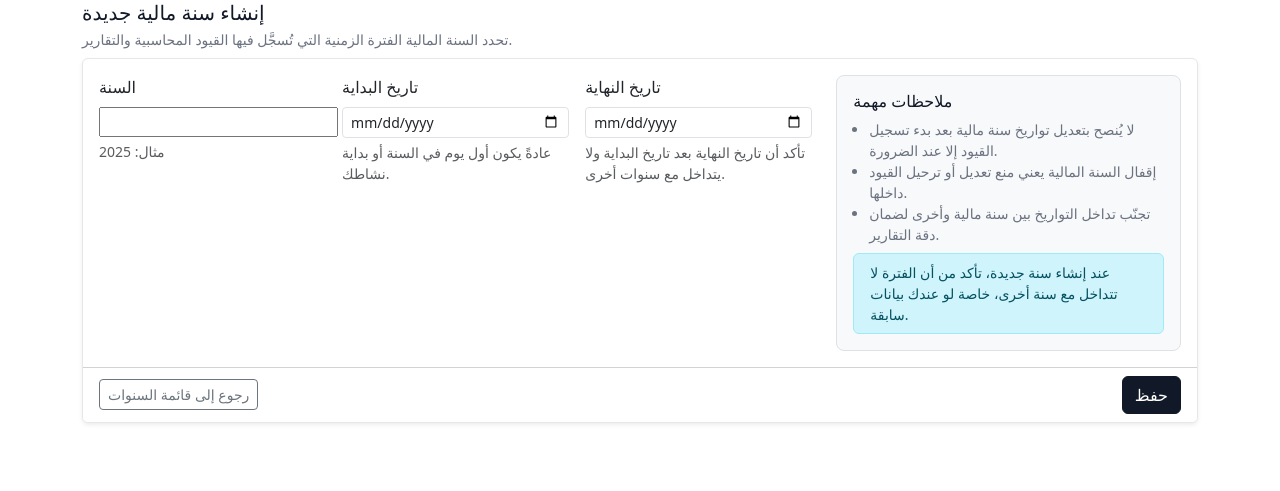
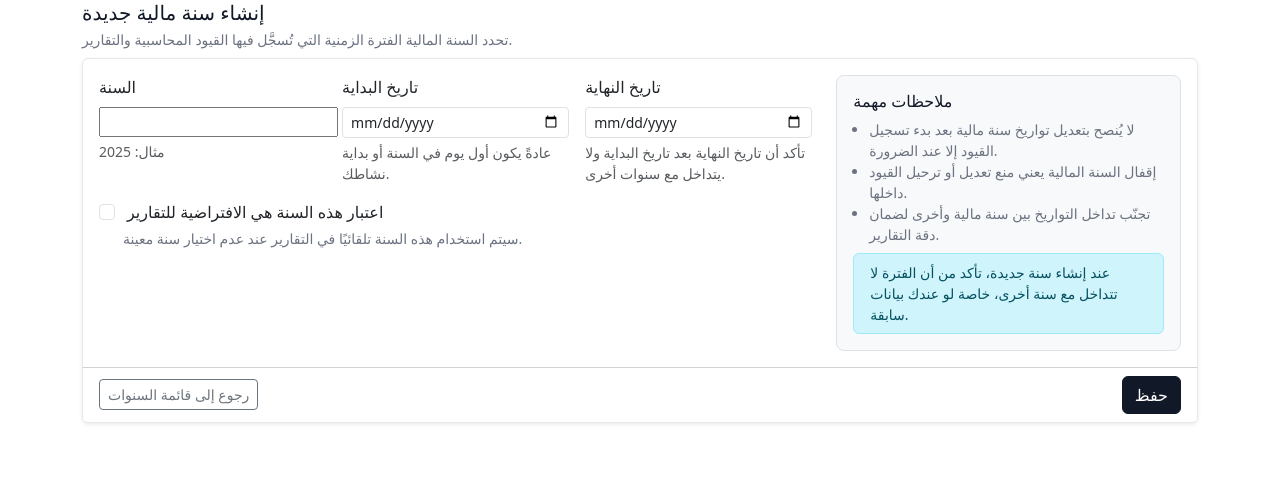
Before and after one commit to busaidi/mazoonaluminum.com, a Django app: template templates/ledger/settings/fiscal_year_form.html in a window 1280 px wide. Shown: the part 180-671 px from the top of the page. Run offline with Django 5.2, Linux system fonts and the light colour scheme; the template is opened without the code that fills it: values that come from a table or form of the project are taken from there, others are empty.

Commit message:
fiscal year set defualt

```diff
--- a/ledger/forms.py
+++ b/ledger/forms.py
@@ -216,12 +216,13 @@ class AccountLedgerFilterForm(forms.Form):
 class FiscalYearForm(forms.ModelForm):
     class Meta:
         model = FiscalYear
-        fields = ["year", "start_date", "end_date", "is_closed"]
+        fields = ["year", "start_date", "end_date", "is_closed", "is_default"]
         labels = {
             "year": _("السنة"),
             "start_date": _("تاريخ البداية"),
             "end_date": _("تاريخ النهاية"),
             "is_closed": _("مقفلة؟"),
+            "is_default": _("سنة افتراضية للتقارير؟"),
         }
         widgets = {
             "start_date": forms.DateInput(
@@ -229,6 +230,9 @@ class FiscalYearForm(forms.ModelForm):
             ),
             "end_date": forms.DateInput(
                 attrs={"type": "date", "class": "form-control form-control-sm"}
+            ),
+            "is_default": forms.CheckboxInput(
+                attrs={"class": "form-check-input"}
             ),
         }
 
@@ -241,7 +245,9 @@ class FiscalYearForm(forms.ModelForm):
             raise forms.ValidationError(
                 _("تاريخ البداية لا يمكن أن يكون بعد تاريخ النهاية.")
             )
-
+        # TODO
+        # لو حاب مستقبلاً تمنع جعل سنة مقفلة افتراضية، تقدر تضيف هنا تحقق
+        # لكن حالياً الإقفال يتم من View مستقل، فمش ضروري
         return cleaned_data
 
 
--- a/ledger/models.py
+++ b/ledger/models.py
@@ -28,12 +28,20 @@ class FiscalYear(models.Model):
     - start_date
     - end_date
     - is_closed
+    - is_default (optional default year for reports)
     """
 
     year = models.PositiveIntegerField(unique=True, verbose_name=_("السنة"))
     start_date = models.DateField(verbose_name=_("تاريخ البداية"))
     end_date = models.DateField(verbose_name=_("تاريخ النهاية"))
     is_closed = models.BooleanField(default=False, verbose_name=_("مقفلة؟"))
+    is_default = models.BooleanField(
+        default=False,
+        verbose_name=_("سنة افتراضية للتقارير؟"),
+        help_text=_(
+            "تُستخدم هذه السنة كافتراضي في التقارير عند عدم اختيار سنة أخرى."
+        ),
+    )
 
     objects = FiscalYearManager()
 
@@ -52,6 +60,14 @@ class FiscalYear(models.Model):
         التفويض للـ Manager عشان يظل المنطق في طبقة واحدة.
         """
         return cls.objects.for_date(date)
+
+    def save(self, *args, **kwargs):
+        """
+        Ensure only one fiscal year is marked as default.
+        """
+        super().save(*args, **kwargs)
+        if self.is_default:
+            FiscalYear.objects.exclude(pk=self.pk).update(is_default=False)
 
 
 # ==============================================================================
--- a/templates/ledger/dashboard.html
+++ b/templates/ledger/dashboard.html
@@ -5,10 +5,11 @@
 <div class="mb-3 d-flex flex-wrap justify-content-between align-items-center gap-2">
   <div>
     <h2 class="h5 mb-1">{% trans "الملخص العام" %}</h2>
-    <p class="text-muted small mb-0">
+    <p class="text-muted small mb-0 alert alert-primary">
       {% blocktrans with start=month_start end=today %}
         نظرة سريعة على الحسابات والقيود من {{ start }} إلى {{ end }}.
       {% endblocktrans %}
+
     </p>
   </div>
 </div>
--- a/templates/ledger/settings/fiscal_year_form.html
+++ b/templates/ledger/settings/fiscal_year_form.html
@@ -60,6 +60,19 @@
             {{ form.end_date.errors }}
           </div>
 
+            <div class="col-12 mt-3">
+                <div class="form-check">
+                    {{ form.is_default }}
+                    <label class="form-check-label ms-1" for="{{ form.is_default.id_for_label }}">
+                        {% trans "اعتبار هذه السنة هي الافتراضية للتقارير" %}
+                    </label>
+                    <div class="form-text text-muted">
+                        {% trans "سيتم استخدام هذه السنة تلقائيًا في التقارير عند عدم اختيار سنة معينة." %}
+                    </div>
+                    {{ form.is_default.errors }}
+                </div>
+            </div>
+
         </div>
       </div>
 
```
Also changed, not shown: ledger/views.py (+34 -5 lines), templates/ledger/settings/fiscal_year_list.html (+6 -1 lines), db.sqlite3, ledger/migrations/0002_fiscalyear_is_default.py (added).
